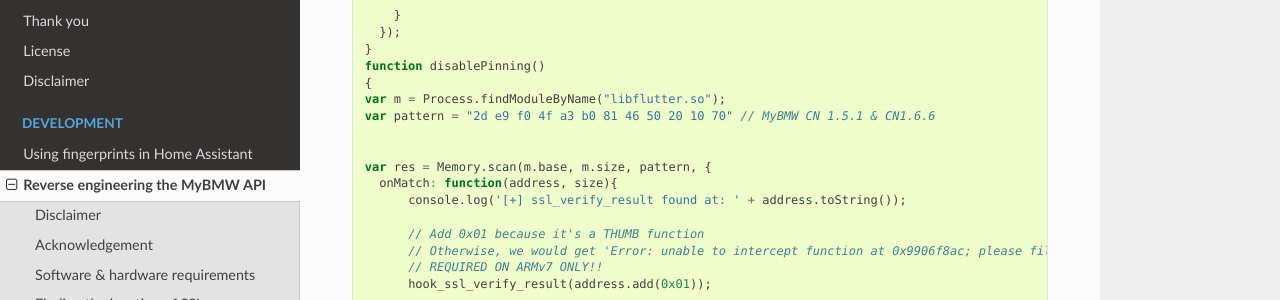
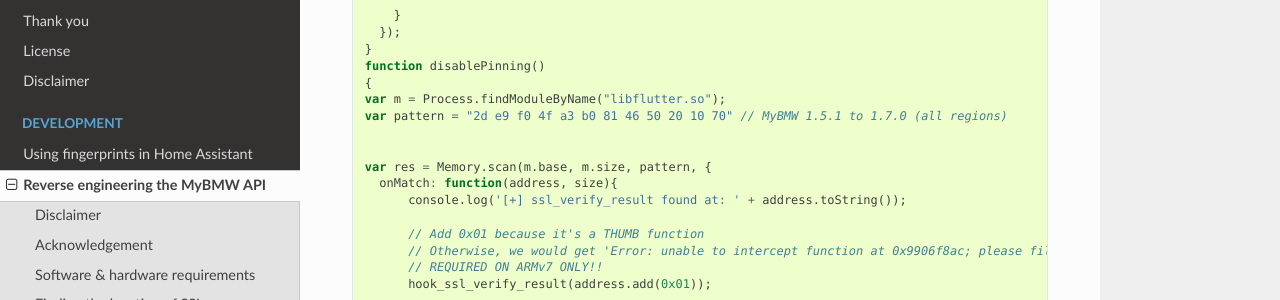
Before and after one commit to bimmerconnected/bimmer_connected, a Sphinx documentation site: the page built from docs/source/development/reverse_engineering_mybmw.rst, in a window 1280 px wide and 900 px high, scrolled down 2274 px. Shown: the part 151-451 px from the top of the window. Built offline with Sphinx 7.4.7 and the Read the Docs theme 2.0.0, drawn with Linux system fonts in a browser that asks for light colours.

Commit message:
Add pattern/region information

```diff
--- a/docs/source/development/reverse_engineering_mybmw.rst
+++ b/docs/source/development/reverse_engineering_mybmw.rst
@@ -101,7 +101,7 @@ If needed, **replace the search pattern** and **disable adding** ``0x01`` **on A
   function disablePinning()
   {
   var m = Process.findModuleByName("libflutter.so");
-  var pattern = "2d e9 f0 4f a3 b0 81 46 50 20 10 70" // MyBMW CN 1.5.1 & CN1.6.6
+  var pattern = "2d e9 f0 4f a3 b0 81 46 50 20 10 70" // MyBMW 1.5.1 to 1.7.0 (all regions)
 
 
   var res = Memory.scan(m.base, m.size, pattern, {
```
